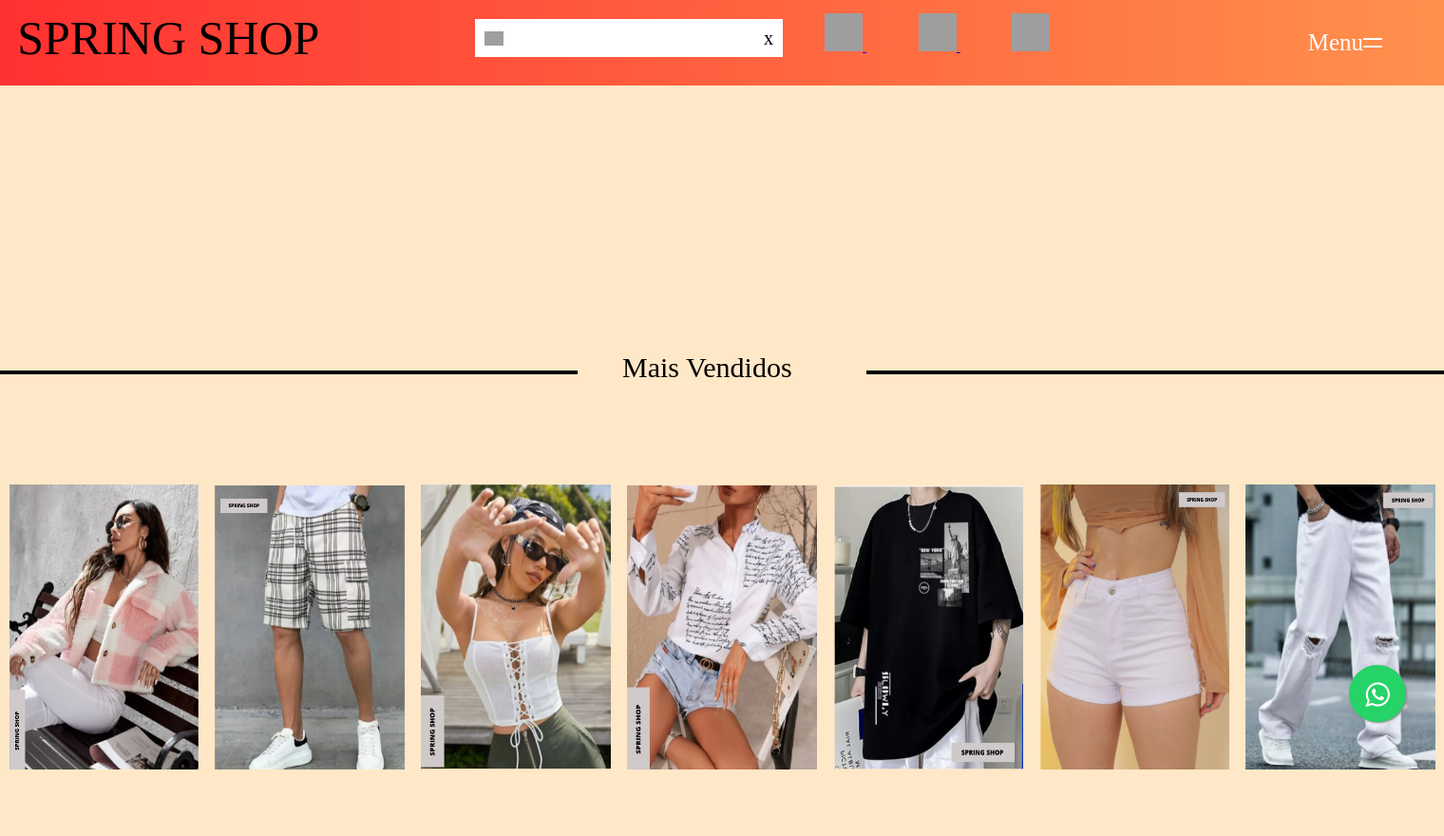
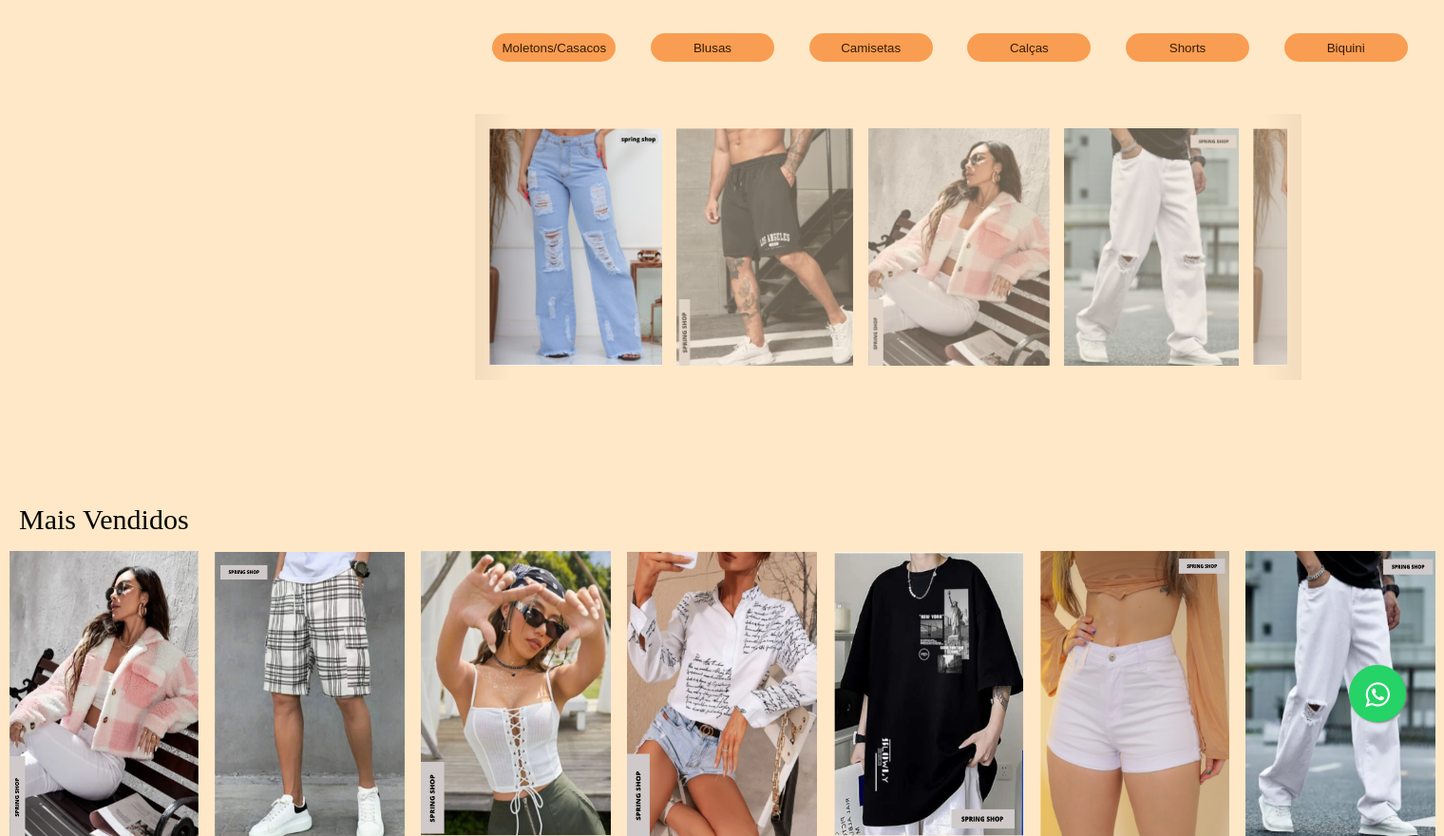
Before and after one commit to camila-reinert/site1, a PHP site: page / in a window 1520 px wide. Shown: the whole page at 95% size. Before the commit the page ends 810 px from the top, so only its background shows below. Run offline with PHP 8.4, Linux system fonts and the light colour scheme; some libraries are stand-ins or nearby versions; some web fonts are replaced; grey boxes are pictures that could not be loaded.

Commit message:
Add files via upload

```diff
--- a/css/roupas.css
+++ b/css/roupas.css
@@ -11,7 +11,7 @@
     flex-direction: row;
     justify-content: space-around;
     justify-items: center;
-    margin-top: 300px;
+    margin-top: 60px;
   }
 
 .roupa
--- a/css/tela.css
+++ b/css/tela.css
@@ -13,8 +13,10 @@
             width: 100%;
             height: 100px;
             display: flex;
+            margin-top: -900px;
             flex-direction: row;
             justify-content: space-between;
+            position: absolute;
         }
         .springshop
         {
@@ -89,12 +91,48 @@
             width: 100%;
             height: 4px;
         }
+        .botoes
+        {
+            width: 1000px;
+            height: 80px;
+            margin-top: -700px;
+            margin-left: 500px;
+            display: flex;
+            flex-direction: row;
+            justify-content: space-around;
+            position: absolute;
+            align-items: center;
+        }
+        .BT
+        {
+
+            width: 200px;
+            height: 50px;
+            display: flex;
+            flex-direction: column;
+            justify-content: center;
+            justify-items: center;
+            align-items: center;
+        }
+        .categoria
+        {
+            width: 130px;
+            height: 30px;
+            border-radius: 20px;
+            background: rgb(249, 157, 82);
+            color:rgb(55, 27, 5);
+            border: none;
+        }
+        .categoria:hover
+        {
+            background-color: #d76118;
+        }
         .dVendidos
         {
             width: 100%;
             height: 100px;
             display: flex;
-            flex-direction: row;
+            flex-direction: column;
             justify-content: space-between;
            margin-top: 20px;
         }
@@ -118,7 +156,7 @@
             height: 40px;
             font-size: 30px;
             font-family: 'Gabriela', serif;
-            margin-top: 260px;
+            margin-top: -170px;
             margin-left: 20px;
         }
         .BT1
@@ -139,3 +177,91 @@
            margin-left: 95%;
            position: fixed;
         }
+
+        .container
+        {
+            position: relative;
+            padding: 15px;
+            max-width: 840px;
+            max-height: 400px;
+            margin-top: 200px;
+            margin-left: 500px;
+
+        }
+        .gallery-wrapper
+        {
+            overflow-x: auto;
+        }
+        .gallery
+        {
+            display: flex;
+            flex-flow: row nowrap;
+            gap: 15px;
+        }
+        .arrow-left,
+        .arrow-right
+        {
+            position: absolute;
+            top: 0;
+            left: 0;
+            right: auto;
+            bottom: 0;
+            font-size: 20px;
+            line-height: 250px;
+            width: 40px;
+            text-align: center;
+            color: #fff;
+            cursor: pointer;
+            border: none;
+            background: linear-gradient(to left, transparent 0%, black 200%);
+            opacity: 0.1;
+            transition: all 600ms ease-in-out;
+        }
+        .arrow-right
+        {
+            left: auto;
+            right: 0;
+            background: linear-gradient(to right, transparent 0%, black 200%);
+        }
+        .arrow-left:hover,
+        .arrow-right:hover
+        {
+            opacity: 1;
+        }
+        .item{
+            flex-shrink: 0;
+            opacity: 0.6;
+            transition: all 600ms ease-in-out;
+        }
+        .current-item
+        {
+            opacity: 1;
+        }
+        .gallery-wrapper::-webkit-scrollbar
+        {
+            display: none;
+        }
+        .gallery-wrapper
+        {
+            -ms-overflow-style: none;
+            scrollbar-width: none;
+        }
+        .cyan {
+            background: cyan;
+          }
+
+          .deeppink {
+            background: deeppink;
+          }
+
+          .turquoise {
+            background: turquoise;
+          }
+
+          .darkblue {
+            background: darkblue;
+          }
+
+          .purple {
+            background: purple;
+          }
--- a/index.html
+++ b/index.html
@@ -70,11 +70,40 @@
     </div>
     <div class="linha_cabecalho"></div>
 
+    <div class="botoes">
+        <div class="BT">
+            <button class="categoria">Moletons/Casacos</button>
         </div>
-       </div>
+        <div class="BT">
+            <button class="categoria">Blusas</button>
+        </div>
+        <div class="BT">
+            <button class="categoria">Camisetas</button>
+        </div>
+        <div class="BT">
+            <button class="categoria">Calças</button>
+        </div>
+        <div class="BT">
+            <button class="categoria">Shorts</button>
+        </div>
+        <div class="BT">
+            <button class="categoria">Biquini</button>
+        </div>
     </div>
 
-
+    <div class="container">
+        <button class="arrow-left control" aria-label="Previous image"></button>
+        <button class="arrow-right control" aria-label="Next image"></button>
+        <div class="gallery-wrapper">
+          <div class="gallery">
+            <img src="images/9.png" height="250px" alt="" class="item current-item">
+            <img src="images/17.png" height="250px" alt="" class="item">
+            <img src="images/19.png" height="250px" alt="" class="item">
+            <img src="images/11.png" height="250px" alt="" class="item">
+            <img src="images/9.png"  height="250px" alt="" class="item">
+          </div>
+        </div>
+      </div>
 
     <div class="dVendidos">
         <div class="linha_MaisVendidosD"></div>
--- a/pages/carrinho.html
+++ b/pages/carrinho.html
@@ -21,7 +21,6 @@
           <li style="--i:3;"><a href="pages/carrinho.html">Carrinho</a></li>
           <li style="--i:4;"><a href="#">Favoritos</a></li>
           <li style="--i:5;"><a href="pages/cadastro.html">Cadastre-se</a></li>
-          <li style="--i:5;"><a href="#">Produtos</a></li>
 
       </ul>
 
--- a/pages/perfil.html
+++ b/pages/perfil.html
@@ -68,7 +68,6 @@
                 <li style="--i:3;"><a href="#">Carrinho</a></li>
                 <li style="--i:4;"><a href="#">Favoritos</a></li>
                 <li style="--i:5;"><a href="../pages/cadastro.html">Cadastre-se</a></li>
-                <li style="--i:5;"><a href="#">Produtos</a></li>
 
             </ul>
 
--- a/pages/produto10.html
+++ b/pages/produto10.html
@@ -29,7 +29,6 @@
                 <li style="--i:3;"><a href="../pages/carrinho.html">Carrinho</a></li>
                 <li style="--i:4;"><a href="#">Favoritos</a></li>
                 <li style="--i:5;"><a href="cadastro.html">Cadastre-se</a></li>
-                <li style="--i:5;"><a href="#">Produtos</a></li>
 
             </ul>
 
--- a/pages/produto11.html
+++ b/pages/produto11.html
@@ -28,7 +28,6 @@
                 <li style="--i:3;"><a href="../pages/carrinho.html">Carrinho</a></li>
                 <li style="--i:4;"><a href="#">Favoritos</a></li>
                 <li style="--i:5;"><a href="cadastro.html">Cadastre-se</a></li>
-                <li style="--i:5;"><a href="#">Produtos</a></li>
 
             </ul>
 
--- a/pages/produto12.html
+++ b/pages/produto12.html
@@ -29,7 +29,6 @@
                 <li style="--i:3;"><a href="../pages/carrinho.html">Carrinho</a></li>
                 <li style="--i:4;"><a href="#">Favoritos</a></li>
                 <li style="--i:5;"><a href="cadastro.html">Cadastre-se</a></li>
-                <li style="--i:5;"><a href="#">Produtos</a></li>
 
             </ul>
 
--- a/pages/produto13.html
+++ b/pages/produto13.html
@@ -29,7 +29,6 @@
                 <li style="--i:3;"><a href="../pages/carrinho.html">Carrinho</a></li>
                 <li style="--i:4;"><a href="#">Favoritos</a></li>
                 <li style="--i:5;"><a href="cadastro.html">Cadastre-se</a></li>
-                <li style="--i:5;"><a href="#">Produtos</a></li>
 
             </ul>
 
--- a/pages/produto14.html
+++ b/pages/produto14.html
@@ -29,7 +29,6 @@
                 <li style="--i:3;"><a href="../pages/carrinho.html">Carrinho</a></li>
                 <li style="--i:4;"><a href="#">Favoritos</a></li>
                 <li style="--i:5;"><a href="cadastro.html">Cadastre-se</a></li>
-                <li style="--i:5;"><a href="#">Produtos</a></li>
 
             </ul>
 
--- a/pages/produto15.html
+++ b/pages/produto15.html
@@ -29,7 +29,6 @@
  <li style="--i:3;"><a href="../pages/carrinho.html">Carrinho</a></li>
 <li style="--i:4;"><a href="#">Favoritos</a></li>
  <li style="--i:5;"><a href="cadastro.html">Cadastre-se</a></li>
-<li style="--i:5;"><a href="#">Produtos</a></li>
 
  </ul>
 
--- a/pages/produto17.html
+++ b/pages/produto17.html
@@ -29,7 +29,6 @@
                 <li style="--i:3;"><a href="../pages/carrinho.html">Carrinho</a></li>
                 <li style="--i:4;"><a href="#">Favoritos</a></li>
                 <li style="--i:5;"><a href="cadastro.html">Cadastre-se</a></li>
-                <li style="--i:5;"><a href="#">Produtos</a></li>
 
             </ul>
 
--- a/pages/produto18.html
+++ b/pages/produto18.html
@@ -28,7 +28,6 @@
                 <li style="--i:3;"><a href="../pages/carrinho.html">Carrinho</a></li>
                 <li style="--i:4;"><a href="#">Favoritos</a></li>
                 <li style="--i:5;"><a href="cadastro.html">Cadastre-se</a></li>
-                <li style="--i:5;"><a href="#">Produtos</a></li>
 
             </ul>
 
--- a/pages/produto19.html
+++ b/pages/produto19.html
@@ -28,7 +28,6 @@
                 <li style="--i:3;"><a href="../pages/carrinho.html">Carrinho</a></li>
                 <li style="--i:4;"><a href="#">Favoritos</a></li>
                 <li style="--i:5;"><a href="cadastro.html">Cadastre-se</a></li>
-                <li style="--i:5;"><a href="#">Produtos</a></li>
 
             </ul>
 
--- a/pages/produto5.html
+++ b/pages/produto5.html
@@ -28,7 +28,6 @@
                 <li style="--i:3;"><a href="../pages/carrinho.html">Carrinho</a></li>
                 <li style="--i:4;"><a href="#">Favoritos</a></li>
                 <li style="--i:5;"><a href="cadastro.html">Cadastre-se</a></li>
-                <li style="--i:5;"><a href="#">Produtos</a></li>
 
             </ul>
 
--- a/pages/produto6.html
+++ b/pages/produto6.html
@@ -29,7 +29,6 @@
                 <li style="--i:3;"><a href="../pages/carrinho.html">Carrinho</a></li>
                 <li style="--i:4;"><a href="#">Favoritos</a></li>
                 <li style="--i:5;"><a href="cadastro.html">Cadastre-se</a></li>
-                <li style="--i:5;"><a href="#">Produtos</a></li>
 
             </ul>
 
--- a/pages/produto7.html
+++ b/pages/produto7.html
@@ -29,8 +29,6 @@
                 <li style="--i:3;"><a href="../pages/carrinho.html">Carrinho</a></li>
                 <li style="--i:4;"><a href="#">Favoritos</a></li>
                 <li style="--i:5;"><a href="cadastro.html">Cadastre-se</a></li>
-                <li style="--i:5;"><a href="#">Produtos</a></li>
-
             </ul>
 
         </div>
--- a/pages/produto8.html
+++ b/pages/produto8.html
@@ -29,7 +29,6 @@
                 <li style="--i:3;"><a href="../pages/carrinho.html">Carrinho</a></li>
                 <li style="--i:4;"><a href="#">Favoritos</a></li>
                 <li style="--i:5;"><a href="cadastro.html">Cadastre-se</a></li>
-                <li style="--i:5;"><a href="#">Produtos</a></li>
 
             </ul>
 
--- a/pages/produto9.html
+++ b/pages/produto9.html
@@ -29,7 +29,7 @@
                 <li style="--i:3;"><a href="../pages/carrinho.html">Carrinho</a></li>
                 <li style="--i:4;"><a href="#">Favoritos</a></li>
                 <li style="--i:5;"><a href="cadastro.html">Cadastre-se</a></li>
-                <li style="--i:5;"><a href="#">Produtos</a></li>
+
 
             </ul>
 
--- a/pages/sobre.html
+++ b/pages/sobre.html
@@ -70,7 +70,6 @@
             <li style="--i:3;"><a href="#">Carrinho</a></li>
             <li style="--i:4;"><a href="#">Favoritos</a></li>
             <li style="--i:5;"><a href="../pages/cadastro.html">Cadastre-se</a></li>
-            <li style="--i:5;"><a href="#">Produtos</a></li>
 
         </ul>
 
```
